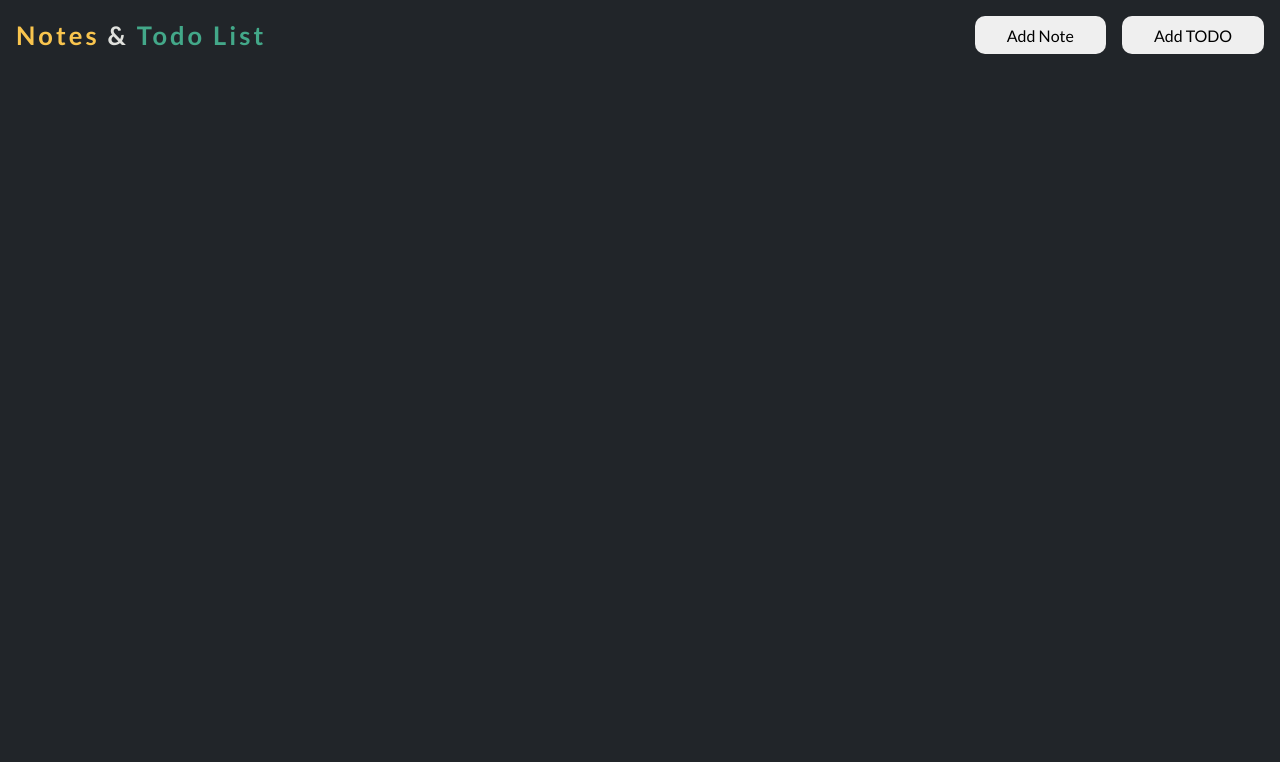
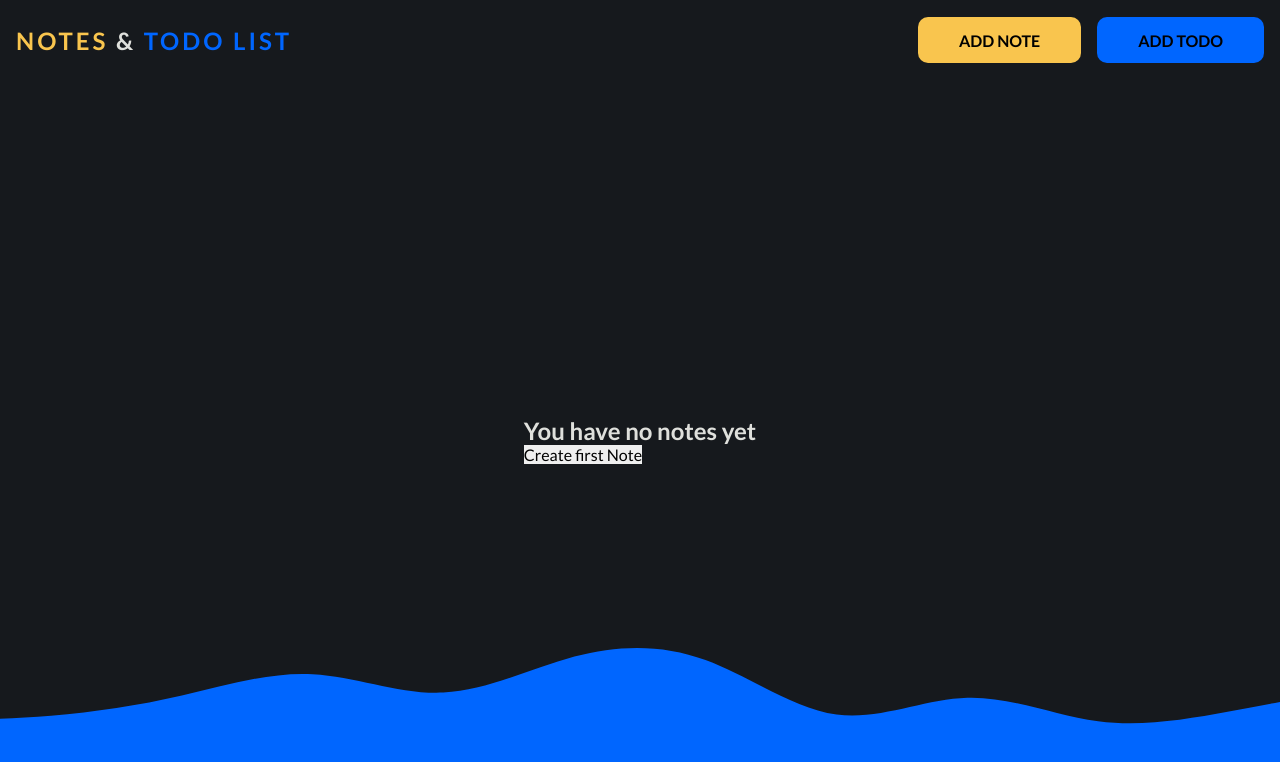
Before and after one commit to lidimi/Note-App, a React (Vite) app: page / in a window 1280 px wide. Shown: the top 762 px of the page. Built offline with nearby package versions, Linux system fonts and the light colour scheme.

Commit message:
Entry Component & styles

```diff
--- a/src/App.jsx
+++ b/src/App.jsx
@@ -1,13 +1,23 @@
-import { useState } from 'react'
-import './App.scss'
-import Navbar from './components/Navbar'
+import { useState } from 'react';
+import './styles/App.scss';
+import Navbar from './components/Navbar';
+import Note from "./components/Note";
+import Entry from './components/Entry';
 
 function App() {
 
+  const [notes, setNotes] = useState([])
+
+  function addNote() {
+    return
+  }
 
   return (
     <>
       <Navbar />
+      <div className='notes-container'>
+        {notes.length === 0 && <Entry />}
+      </div>
     </>
   )
 }
--- a/src/App.scss
+++ /dev/null
@@ -1,36 +0,0 @@
-
-/*========
-NAVBAR
-========  */
-
-.navbar {
-  padding: 1rem;
-  display: flex;
-  align-items: center;
-  justify-content: space-between;
-}
-
-.title {
-  font-size: 1.6rem;
-  letter-spacing: 3px;
-  font-weight: 700;
-
-  &__notes {
-    color: var(--orange);
-  }
-
-  &__list {
-    color: var(--blue);
-  }
-}
-
-.navbar__buttons {
-  display: flex;
-  align-items: center;
-  gap: 1rem;
-}
-
-.navbar__button {
-  padding: .6rem 2rem;
-  border-radius: 10px;
-}
--- /dev/null
+++ b/src/components/Entry.jsx
@@ -0,0 +1,11 @@
+
+function Entry() {
+    return (
+    <div className="entry">
+        <h2 className="entry__text">You have no notes yet</h2>
+        <button className="entry__button">Create first Note</button>
+    </div>
+    )
+}
+
+export default Entry;
--- a/src/components/Navbar.jsx
+++ b/src/components/Navbar.jsx
@@ -4,8 +4,8 @@ function Navbar() {
     <div className="navbar">
         <h1 className="title"><span className="title__notes">Notes</span> & <span className="title__list">Todo List</span></h1>
         <div className="navbar__buttons">
-        <button className="navbar__button">Add Note</button>
-        <button className="navbar__button">Add TODO</button>
+        <button className="navbar-button button-orange">Add Note</button>
+        <button className="navbar-button">Add TODO</button>
         </div>
     </div>
     )
--- /dev/null
+++ b/src/components/Note.jsx
@@ -0,0 +1,6 @@
+
+function Note() {
+    return <div></div>
+}
+
+export default Note
--- a/src/index.scss
+++ b/src/index.scss
@@ -7,11 +7,12 @@
 }
 
 :root {
-  --background-color: #212529;
+  --background-color: #16191d;
   --off-white: hsl(75deg, 6%, 87%);
   --orange: hsl(42deg, 93%, 64%);
-  --blue: hsl(162deg, 43%, 46%);
+  --blue: #0066FF;
   --font-main: 'Lato', sans-serif;
+  --navbar-height: 10vh;
 }
 
 button {
--- /dev/null
+++ b/src/styles/App.scss
@@ -0,0 +1,70 @@
+@import './animations.scss';
+
+
+/*========
+NAVBAR
+========  */
+
+.navbar {
+  height: var(--navbar-height);
+  padding: 1rem;
+  display: flex;
+  align-items: center;
+  justify-content: space-between;
+}
+
+.title {
+  font-size: 1.5rem;
+  letter-spacing: 3px;
+  font-weight: 700;
+  text-transform: uppercase;
+
+  &__notes {
+    color: var(--orange);
+  }
+
+  &__list {
+    color: var(--blue);
+  }
+}
+
+.navbar__buttons {
+  display: flex;
+  align-items: center;
+  gap: 1rem;
+}
+
+.navbar-button {
+  text-transform: uppercase;
+  padding: .8rem 2.5rem;
+  border-radius: 10px;
+  background-color: var(--blue);
+  font-weight: 700;
+  border: 1px solid transparent;
+
+  &:hover {
+    cursor: pointer;
+    animation-name: buttonHover;
+    animation-duration: 0.5s;
+    animation-fill-mode: forwards;
+  }
+}
+
+.button-orange {
+  background-color: var(--orange);
+}
+
+// //
+// NOTES MAIN COTAINER
+// //
+
+.notes-container {
+  min-height: calc(100vh - var(--navbar-height));
+  display: flex;
+  justify-content: center;
+  align-items: center;
+  background-image: url('../assets/wave-haikei.svg');
+  background-repeat: no-repeat;
+  background-position: center;
+  background-size: cover;
+}
--- /dev/null
+++ b/src/styles/animations.scss
@@ -0,0 +1,6 @@
+@keyframes buttonHover {
+    to {
+        background-color: var(--off-white);
+        border: 1px solid var(--orange);
+    }
+}
```
Also changed, not shown: src/assets/wave-haikei.svg (added).
